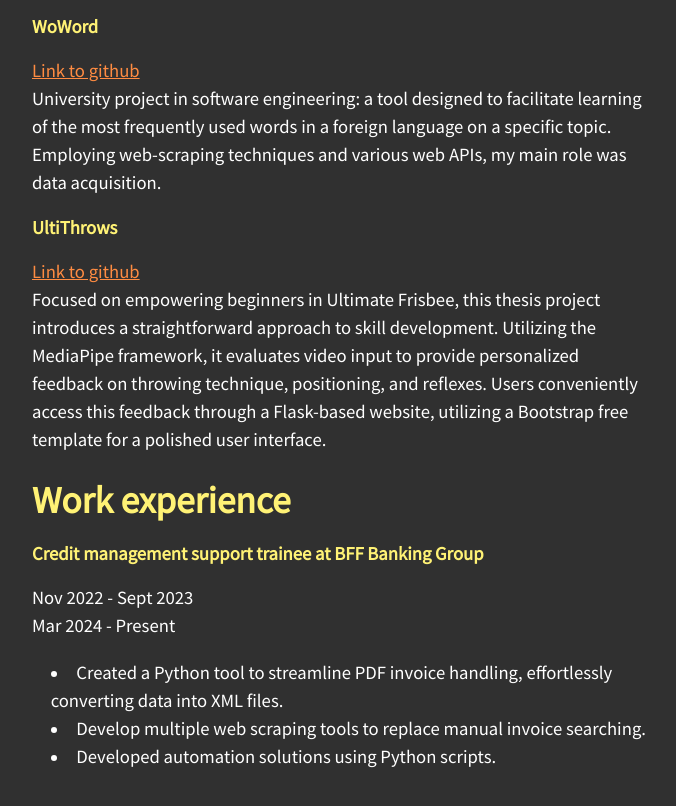
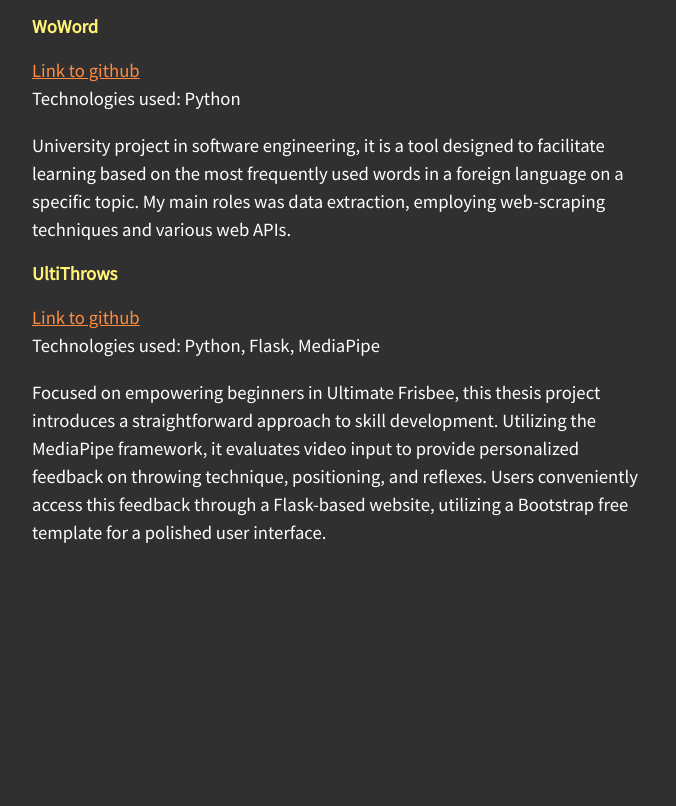
Before and after one commit to Li-bear/alli_website, a plain HTML site: page index.html in a window 1280 px wide. Shown: the part 726-1532 px from the top of the page, without its empty margins (300-976 px from the left). After the commit the page ends 1311 px from the top, so only its background shows below. Drawn offline with Linux system fonts and the light colour scheme.

Commit message:
Information details fixed

```diff
--- a/index.html
+++ b/index.html
@@ -19,7 +19,8 @@
             <h1 class="title">Hi, I'm Allison!</h1>
             <p>
                 I'm a full-time university student from Colombia,
-                currently in my third year of Computer Science studies.
+                currently in my third year of Computer Science studies
+                at University of Lodz, Poland.
                 Seeking a full-time internship, I'm passionate about
                 developing tech solutions that streamline work
                 processes and enhance productivity for individuals and
@@ -42,20 +43,23 @@
             <h1 class="title">Projects</h1>
 
             <h2>WoWord</h2>
-
             <a href="https://github.com/Li-bear/WoWord">Link to github</a>
                 <p>
-                    University project in software engineering:
-                    a tool designed to facilitate learning of the
+                    Technologies used: Python
+                </p>
+                <p>
+                    University project in software engineering, it is
+                    a tool designed to facilitate learning based on the
                     most frequently used words in a foreign language
-                    on a specific topic. Employing web-scraping
-                    techniques and various web APIs, my main role
-                    was data acquisition.
+                    on a specific topic. My main roles was data extraction,
+                    employing web-scraping techniques and various web APIs.
                 </p>
 
             <h2>UltiThrows</h2>
             <a href="https://github.com/Li-bear/UltiThrows">Link to github</a>
-
+                <p>
+                    Technologies used: Python, Flask, MediaPipe
+                </p>
                 <p>
                     Focused on empowering beginners in Ultimate Frisbee,
                     this thesis project introduces a straightforward
@@ -66,18 +70,6 @@
                     through a Flask-based website, utilizing a Bootstrap
                     free template for a polished user interface.
                 </p>
-            <h1 class="title">Work experience</h1>
-
-                <h2>Credit management support trainee at BFF Banking Group</h2>
-                <p>
-                    Nov 2022 - Sept 2023<br>
-                    Mar 2024 - Present
-                </p>
-                <ul>
-                    <li>Created a Python tool to streamline PDF invoice handling, effortlessly converting data into XML files.</li>
-                    <li>Develop multiple web scraping tools to replace manual invoice searching.</li>
-                    <li>Developed automation solutions using Python scripts.</li>
-                </ul>
         </div>
     </body>
 </html>
```
Also changed, not shown: work_exp.html (+2 -1 lines).
